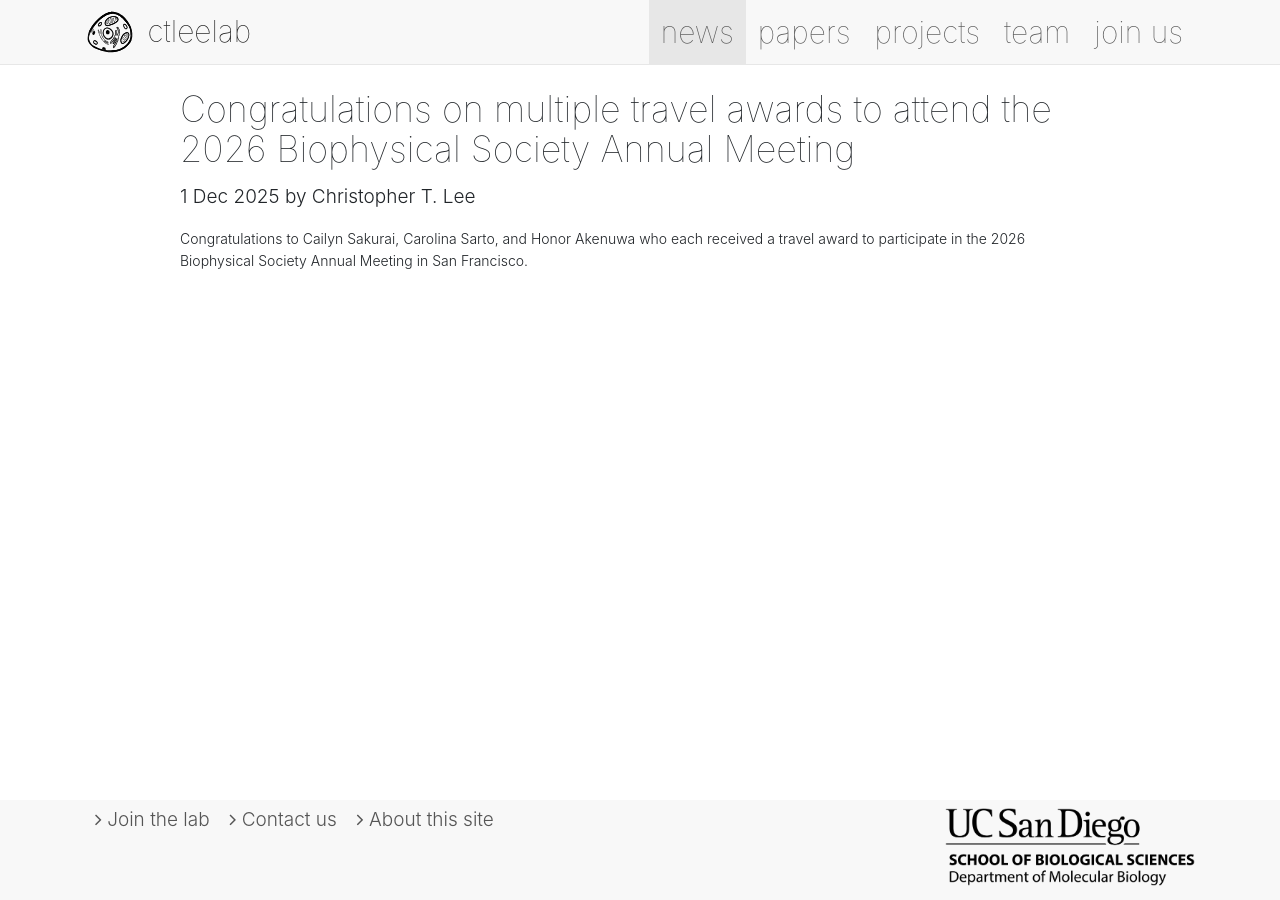
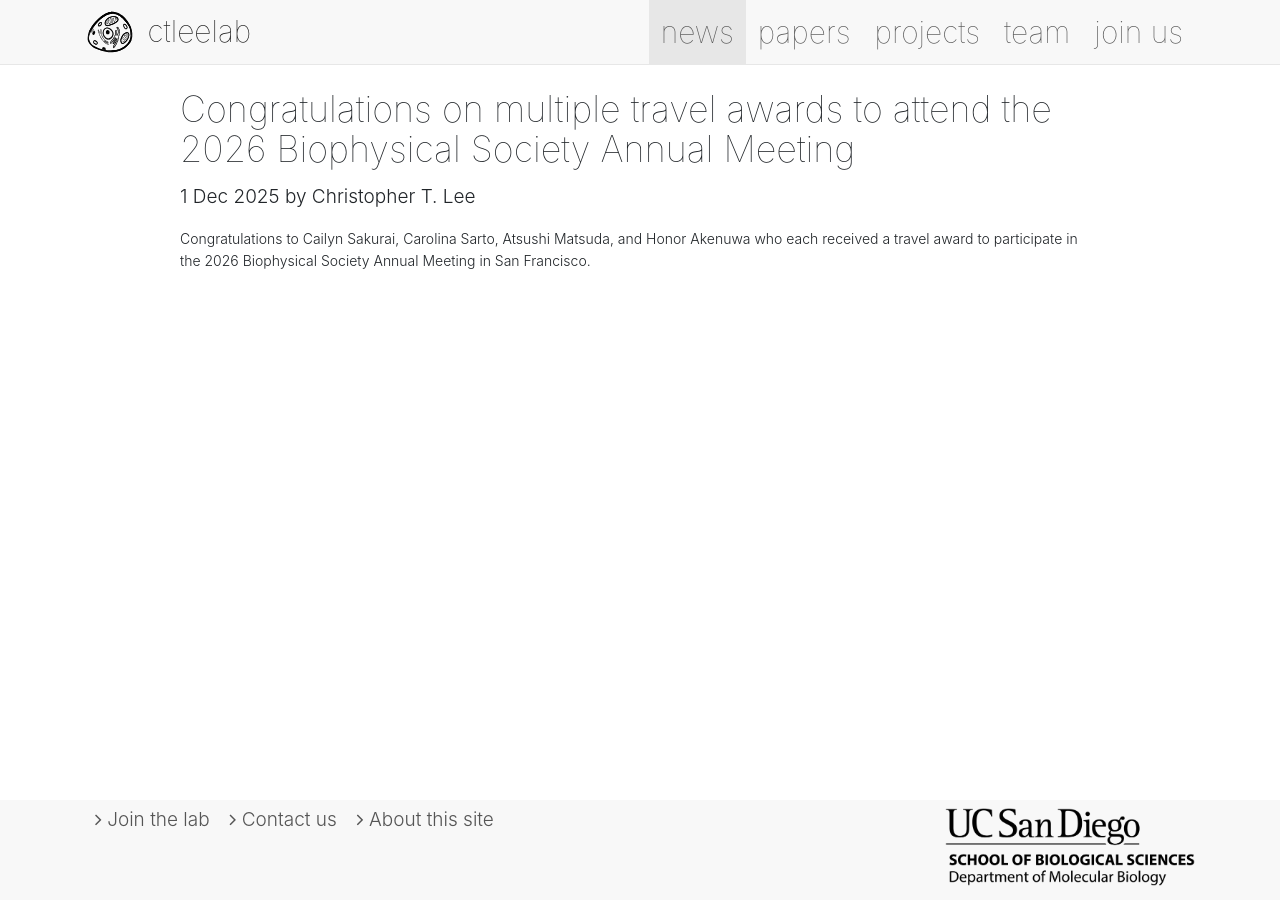
Before and after one commit to ctleelab/bulletin, a Jekyll site: the page built from news/_posts/2025-12-01-BPS-2026.md, in a window 1280 px wide. Built offline with Jekyll 4.4.1, drawn with Linux system fonts in a browser that asks for light colours.

Commit message:
Add Atsushi BPS travel award (#28)
Signed-off-by: Christopher T. Lee <ctlee@ucsd.edu>

```diff
--- a/news/_posts/2025-12-01-BPS-2026.md
+++ b/news/_posts/2025-12-01-BPS-2026.md
@@ -6,4 +6,4 @@ image:
 link:
 ---
 
-Congratulations to Cailyn Sakurai, Carolina Sarto, and Honor Akenuwa who each received a travel award to participate in the 2026 Biophysical Society Annual Meeting in San Francisco.
+Congratulations to Cailyn Sakurai, Carolina Sarto, Atsushi Matsuda, and Honor Akenuwa who each received a travel award to participate in the 2026 Biophysical Society Annual Meeting in San Francisco.
```
Also changed, not shown: team/_posts/2025-11-03-jasmine-wiese.md (+2 -2 lines).
